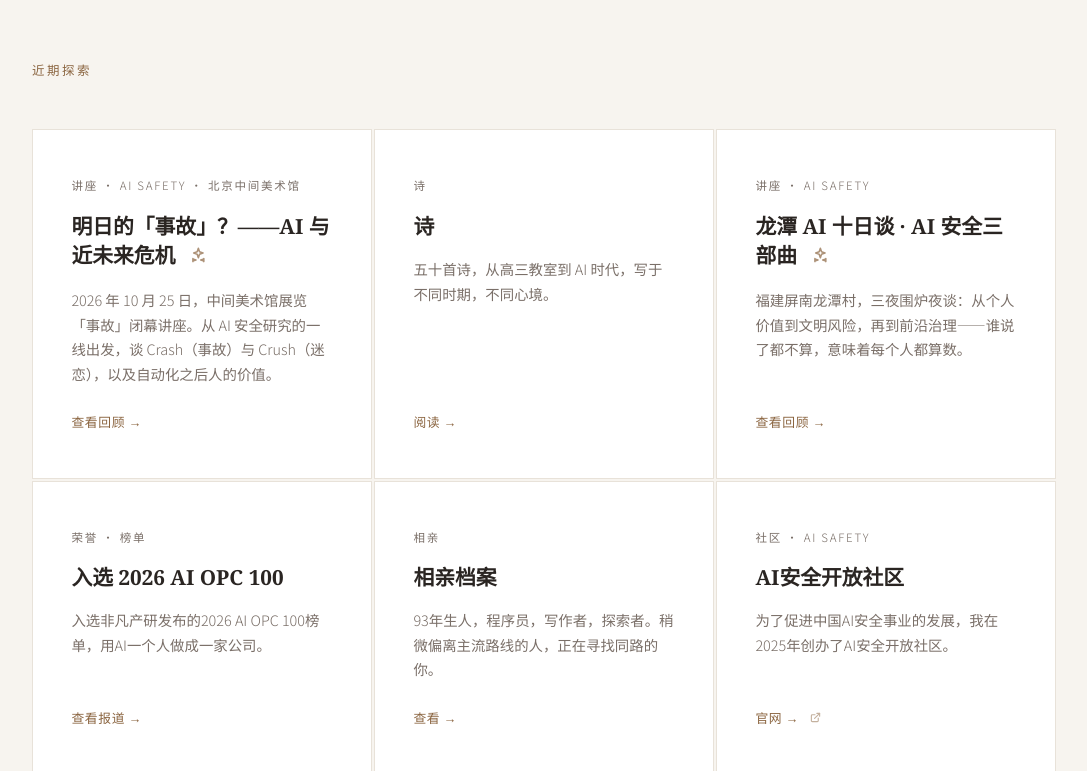
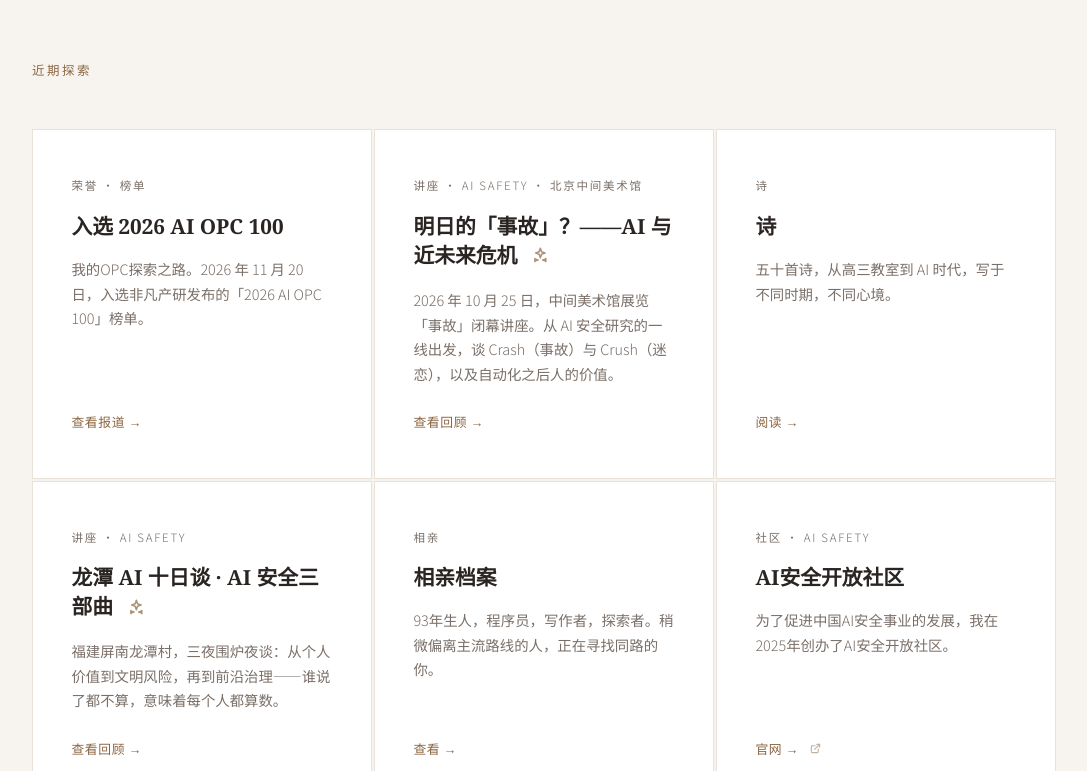
Before and after one commit to jingedawang/Homepage, a plain HTML site: page index.html in a window 1280 px wide. Shown: the part 870-1641 px from the top of the page, without its empty margins (96-1183 px from the left). Drawn offline with Linux system fonts and the light colour scheme.

Commit message:
Fix OPC 100 card: retitle to 我的OPC探索之路, date Nov 20, move to front

```diff
--- a/index.html
+++ b/index.html
@@ -383,6 +383,14 @@
   <section id="works">
     <p class="section-label">近期探索</p>
     <div class="works-grid">
+      <!-- OPC 100 -->
+      <a class="work-card" href="https://mp.weixin.qq.com/s?__biz=MzU5Mjg5MjQ5Ng==&mid=2247523317&idx=1&sn=c6ea612249537d44202022460eab68b1&chksm=ff0cd376a4e696ac98b11a8e0418ef409557b961a38fd74ca993eef49ba9f1afc405b0bb3bb0#rd" target="_blank" rel="noopener">
+        <span class="work-tag">荣誉 · 榜单</span>
+        <h2 class="work-title">入选 2026 AI OPC 100</h2>
+        <p class="work-desc">我的OPC探索之路。2026 年 11 月 20 日，入选非凡产研发布的「2026 AI OPC 100」榜单。</p>
+        <span class="work-link">查看报道 →</span>
+      </a>
+
       <!-- Inside-Out Art Museum Lecture -->
       <a class="work-card" href="tomorrows-crash.html">
         <span class="work-tag">讲座 · AI Safety · 北京中间美术馆</span>
@@ -415,14 +423,6 @@
         </h2>
         <p class="work-desc">福建屏南龙潭村，三夜围炉夜谈：从个人价值到文明风险，再到前沿治理——谁说了都不算，意味着每个人都算数。</p>
         <span class="work-link">查看回顾 →</span>
-      </a>
-
-      <!-- OPC 100 -->
-      <a class="work-card" href="https://mp.weixin.qq.com/s?__biz=MzU5Mjg5MjQ5Ng==&mid=2247523317&idx=1&sn=c6ea612249537d44202022460eab68b1&chksm=ff0cd376a4e696ac98b11a8e0418ef409557b961a38fd74ca993eef49ba9f1afc405b0bb3bb0#rd" target="_blank" rel="noopener">
-        <span class="work-tag">荣誉 · 榜单</span>
-        <h2 class="work-title">入选 2026 AI OPC 100</h2>
-        <p class="work-desc">入选非凡产研发布的2026 AI OPC 100榜单，用AI一个人做成一家公司。</p>
-        <span class="work-link">查看报道 →</span>
       </a>
 
       <!-- Match -->
```
